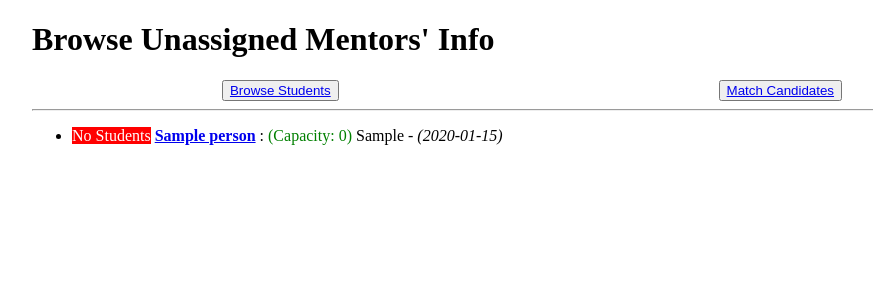
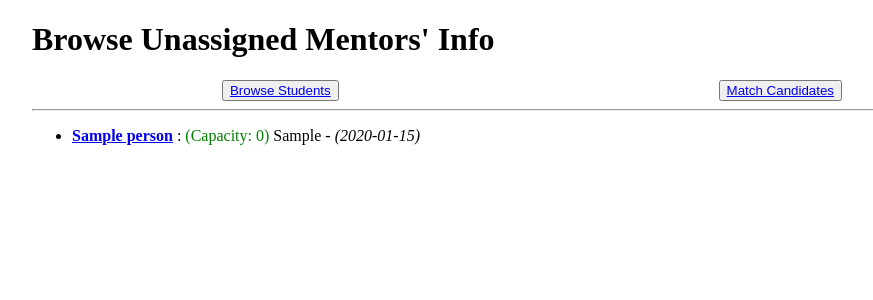
Before and after one commit to martin-martin/stayathome-mentorship, a Django app: template match/templates/match/browse_mentors.html in a window 1280 px wide. Shown: the top 300 px of the page, without its empty margins (108-981 px from the left). Run offline with Django 3.2, Linux system fonts and the light colour scheme; the template is opened without the code that fills it: values that come from a table or form of the project are taken from there, others are empty; tables that the repository leaves empty hold one stand-in row (values such as "Sample post").

Commit message:
Fix: add not

```diff
--- a/match/templates/match/browse_mentors.html
+++ b/match/templates/match/browse_mentors.html
@@ -12,7 +12,7 @@
 <ul>
     {% for mentor in mentors %}
     <li class="person-info">
-        <p>{% if mentor.current_students %}<span class="important">No Students</span>{% endif %}
+        <p>{% if not mentor.current_students %}<span class="important">No Students</span>{% endif %}
             <strong><a href="{% url 'admin:match_mentor_change' mentor.id %}" target="_blank">{{ mentor.name }}</a>
         </strong>: <span class="highlight">(Capacity: {{ mentor.capacity }})</span> {{ mentor.info }} - <em>({{ mentor.daytime }})</em></p>
     </li>
```
